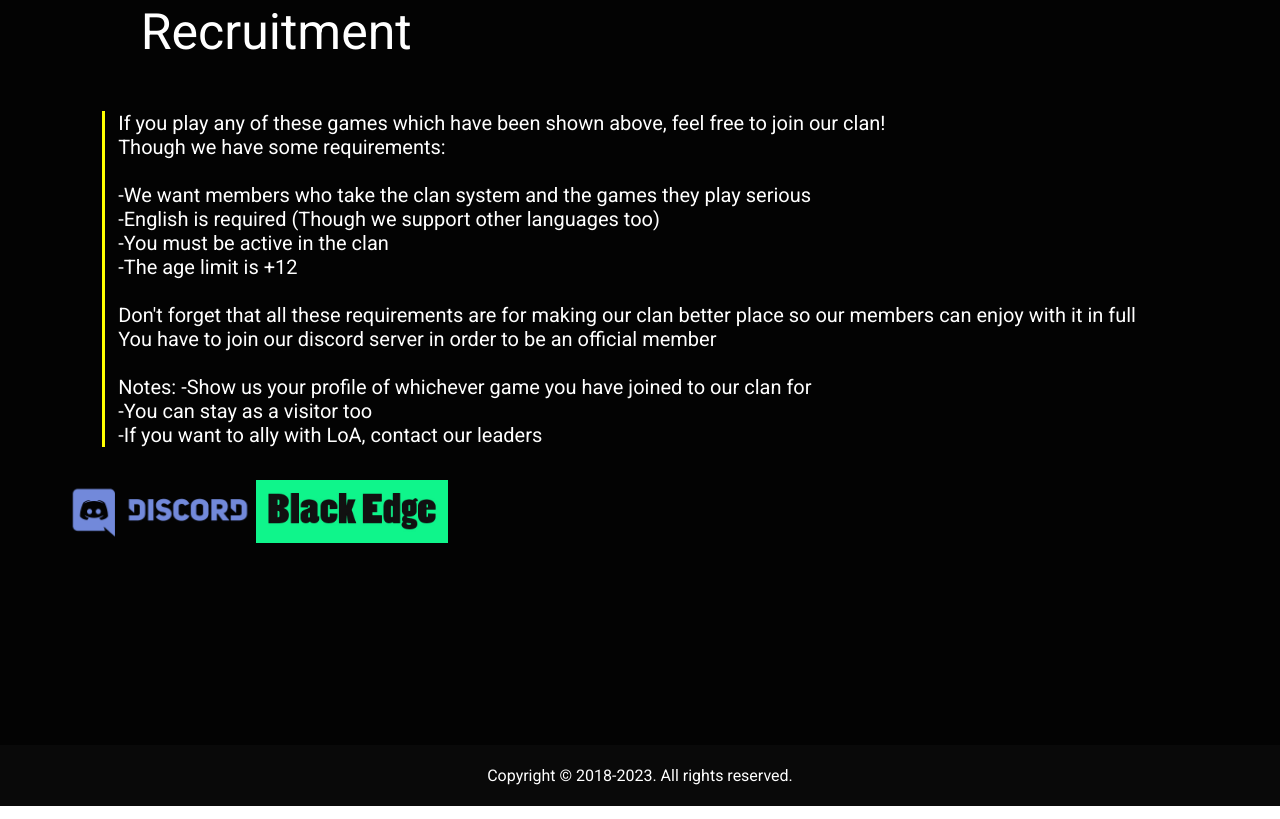
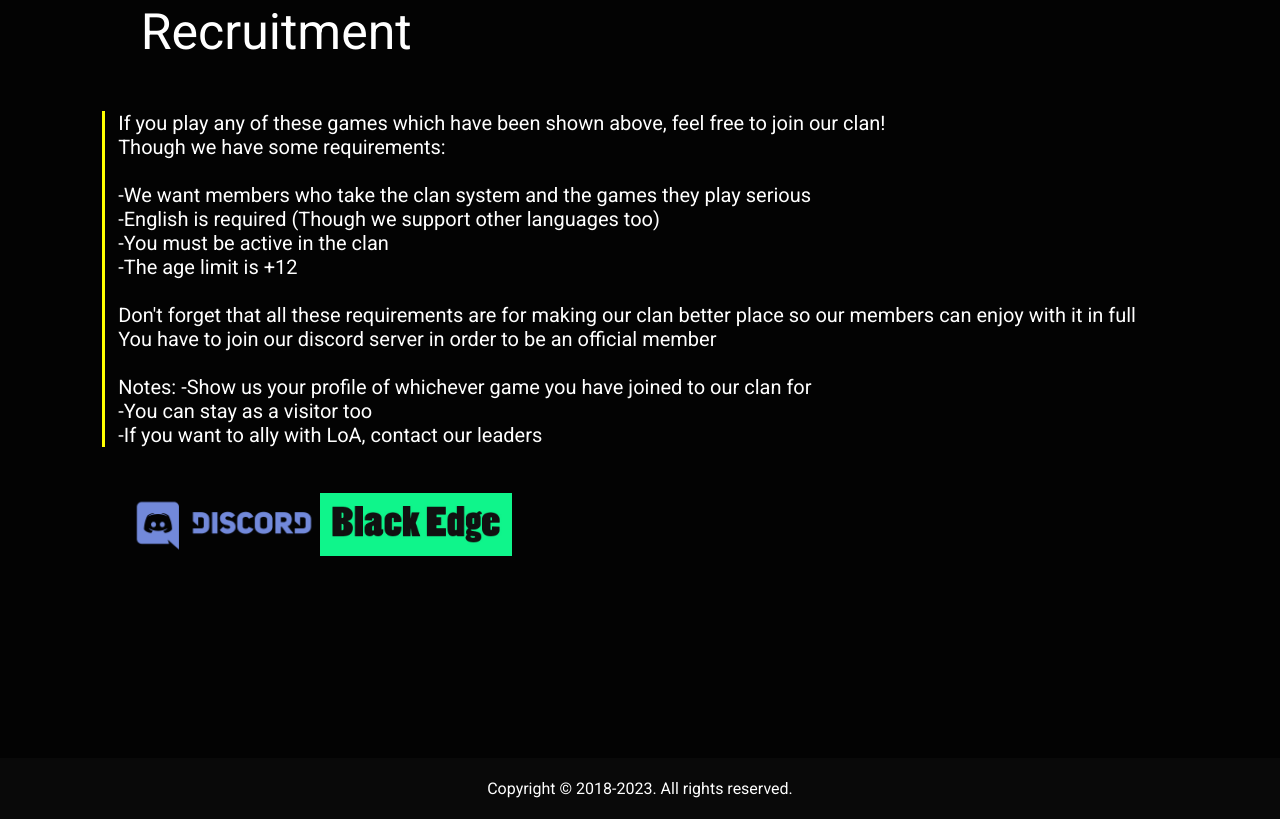
Before and after one commit to league-of-assassins/league-of-assassins.github.io, a plain HTML site: page index.html in a window 1280 px wide. Shown: the part 1651-2470 px from the top of the page. Drawn offline with Linux system fonts and the light colour scheme; a web font is replaced by a local one.

Commit message:
more and more improvements

```diff
--- a/css/main.css
+++ b/css/main.css
@@ -15,15 +15,18 @@ body {
 	  background: transparent;
 }
 
+::-webkit-scrollbar {
+  width: 18px;
+}
 ::-webkit-scrollbar-track {
-  background: #1111;
+  background: #111;
 }
 ::-webkit-scrollbar-thumb {
   background: #333;
 }
 
 ::-webkit-scrollbar-thumb:hover {
-  background: #999;
+  background: #666;
 }
 
 						/* IMAGE MODAL OPEN*/
@@ -213,11 +216,11 @@ body {
 
 .botimg {
 	width: 15%;
-	margin-top: 1%;
+	margin-top: 2%;
 }
 .dc {
 	float: left;
-	margin-left: 5%;
+	margin-left: 10%;
 }
 
 .be {
```
